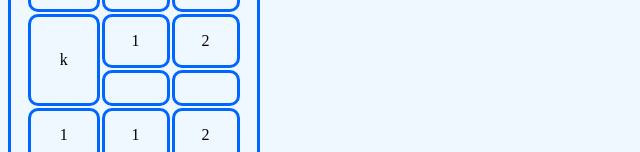
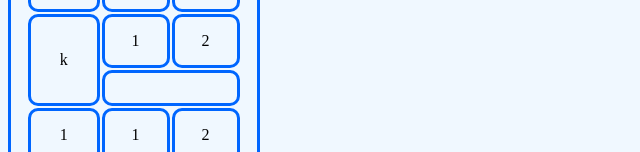
Before and after one commit to Unecomic/nwm, a plain HTML site: page index.html in a window 1280 px wide. Shown: the part 800-952 px from the top of the page, 0-640 px from the left. Drawn offline with Linux system fonts and the light colour scheme.

Commit message:
Update index.html
Signed-off-by: Unecomic <mateusztryka474@gmail.com>

```diff
--- a/index.html
+++ b/index.html
@@ -36,7 +36,7 @@
      <tr><th>Cena</th><td>1234</td><td>1234</td></tr>
      <tr><td>1</td><td>1</td><td>2</td></tr>
      <tr><td rowspan="2">k</td><td>1</td><td>2</td></tr>
-     <tr><td></td><td colspan="3"></td></tr>
+     <tr><td colspan="2"></td></tr>
      <tr><td>1</td><td>1</td><td>2</td></tr>
     </table>
     <table>
```
